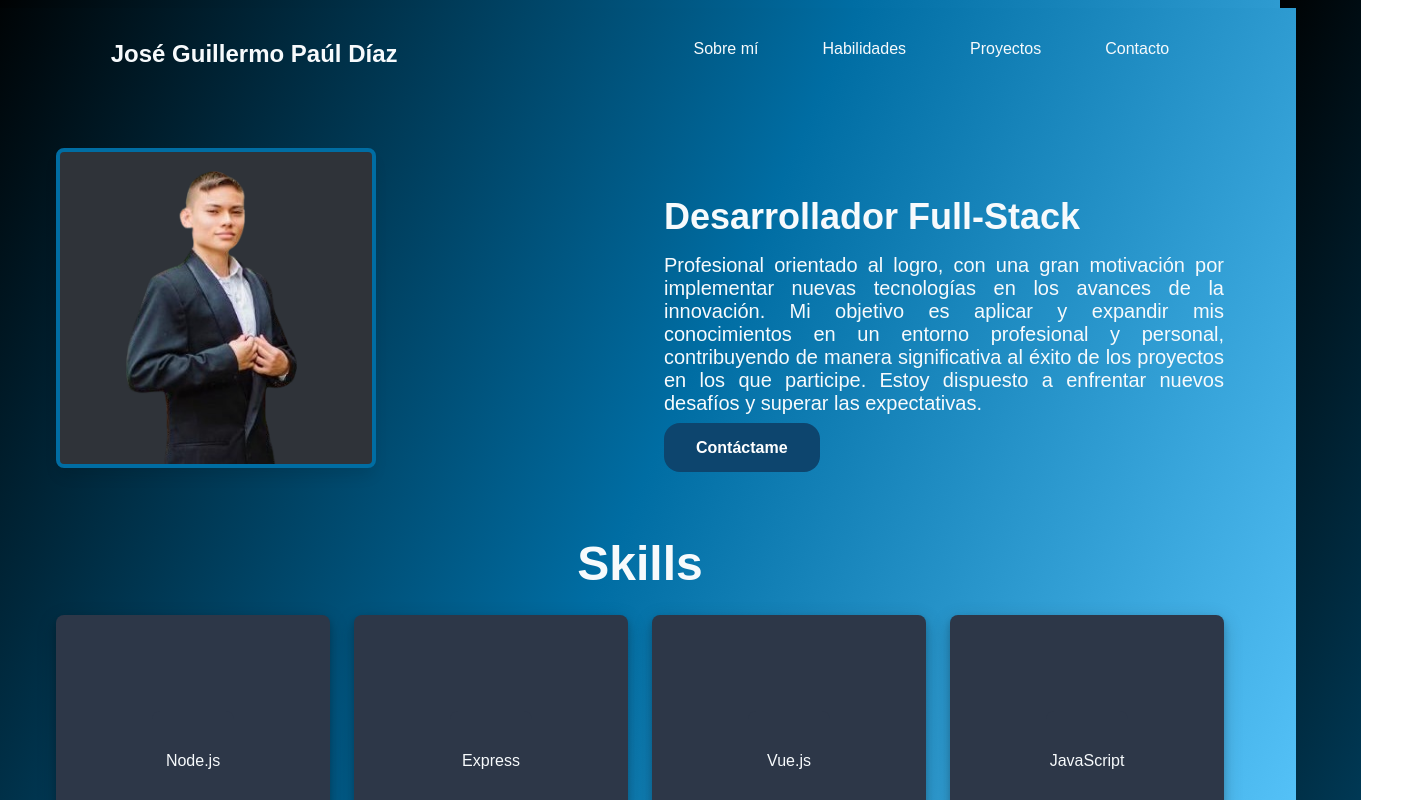
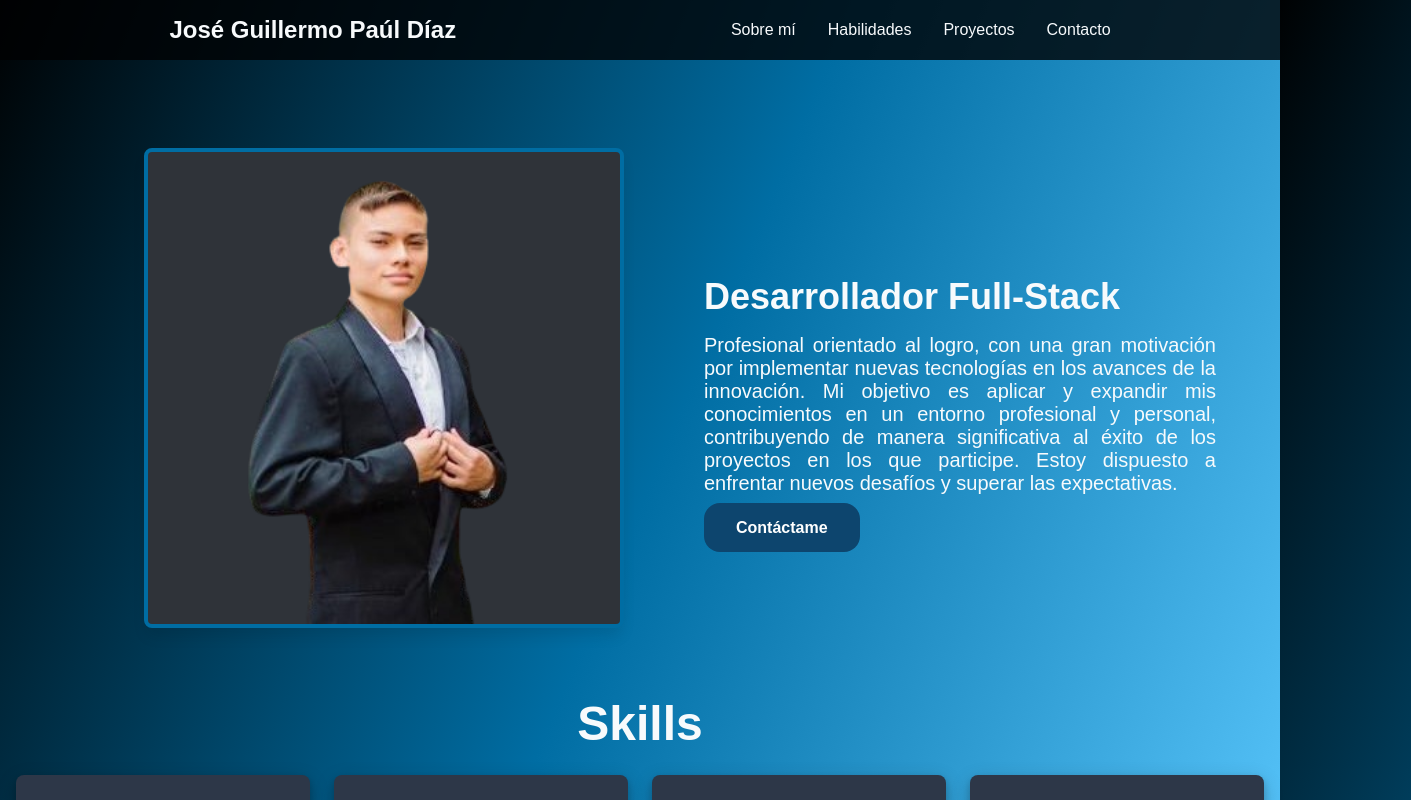
Before and after one commit to Guiller022005/Mi-Portafolio, a Vue app in the folder Mi-Portafolio/: page / in a window 1280 px wide. Shown: the top 800 px of the page, 1411 px wide, since content can reach past the window. Built offline with nearby package versions, Linux system fonts and the light colour scheme.

Commit message:
feat: :sparkles: ajuste de punto de vista del usuario front

```diff
--- a/Mi-Portafolio/index.html
+++ b/Mi-Portafolio/index.html
@@ -8,13 +8,12 @@
     <style>
 
       body {
-        background: linear-gradient(to bottom right, #000203, #006DA3, #5CC9FF, #00527A);
-        display: flex;
-        justify-content: center;
-        align-items: center;
-        font-family: Arial, sans-serif;
-        overflow-x: hidden; /* Elimina el scroll horizontal */
-      }
+          margin: 0;
+          padding: 0;
+          background: linear-gradient(to bottom right, #000203, #006DA3, #5CC9FF, #00527A);
+          font-family: Arial, sans-serif;
+          overflow-x: hidden; /* Mantén esto para eliminar el scroll horizontal */
+        }
     </style>
   </head>
   <body>
--- a/Mi-Portafolio/src/App.vue
+++ b/Mi-Portafolio/src/App.vue
@@ -156,44 +156,49 @@ const flipCard = (skill) => {
   box-sizing: border-box;
 }
 
+html, body {
+  height: 100%;
+}
+
 .portfolio {
-  width: 100%;
-  height: 100%;
+  display: flex;
+  flex-direction: column;
+  min-height: 100vh;
+  width: 100%; /* Asegura que el contenedor principal ocupe todo el ancho */
   background: linear-gradient(to bottom right, #000203, #006DA3, #5CC9FF, #000203);
   color: #f7fafc;
   font-family: Arial, sans-serif;
-  display: flex;
-  flex-direction: column;
 }
 
 header {
-  padding: 2rem 1rem;
+  position: fixed;
+  top: 0;
+  left: 0; /* Asegura que el header comience desde el borde izquierdo */
+  right: 0; /* Asegura que el header llegue hasta el borde derecho */
+  width: 100%;
+  background-color: rgba(0, 2, 3, 0.8);
   z-index: 1000;
-  position: relative;
+  padding: 1rem 0;
 }
 
 nav {
   display: flex;
-  width: 100vw;
-  justify-content: center;
-  gap: 20vw;
-}
-
-nav h1 {
-  font-size: 1.5rem;
-  font-weight: bold;
+  justify-content: space-around;
+  align-items: center;
+  width: 100%;
+  padding: 0 2rem; /* Ajusta el padding horizontal si es necesario */
 }
 
 nav ul {
   display: flex;
-  gap: 4rem;
-  margin-left: 40px;
-  list-style-type: none; /* Quitar los puntos */
+  gap: 2rem; /* Ajusta el espacio entre los enlaces del menú */
+  list-style-type: none;
 }
 
 nav a {
   color: #f7fafc;
   text-decoration: none;
+  font-size: 1rem;
   transition: color 0.3s;
 }
 
@@ -202,22 +207,23 @@ nav a:hover {
 }
 
 main {
-  flex-grow: 1; /* Hace que el main ocupe todo el espacio disponible */
-  max-width: 1200px;
-  margin: 0 auto;
+  flex: 1;
   padding: 3rem 1rem;
+  margin-top: 100px;
 }
+
 
 .profile {
   display: flex;
   flex-direction: column;
   align-items: center;
   margin-bottom: 4rem;
+  padding-left: 10vw;
 }
 
 .profile-image img {
-  width: 20rem;
-  height: 20rem;
+  width: 30rem;
+  height: 30rem;
   object-fit: contain;
   border-radius: 0.5rem;
   border: 4px solid #006DA3;
@@ -228,6 +234,7 @@ main {
 .profile-content {
   text-align: center;
   margin-top: 2rem;
+  margin-right: 3rem;
 }
 
 .profile-content h2 {
@@ -417,10 +424,13 @@ h3 {
 }
 
 footer {
-  margin-top: auto; /* Asegura que el footer se mantenga al final */
   background-color: #2d3748;
-  padding: 1rem;
+  padding: 1rem 0; /* Cambia el padding vertical si lo deseas */
   text-align: center;
+  left: 0; /* Asegura que el header comience desde el borde izquierdo */
+  right: 0; /* Asegura que el header llegue hasta el borde derecho */
+  bottom: 0;
+  width: 100%;
 }
 
 @media (min-width: 768px) {
```
